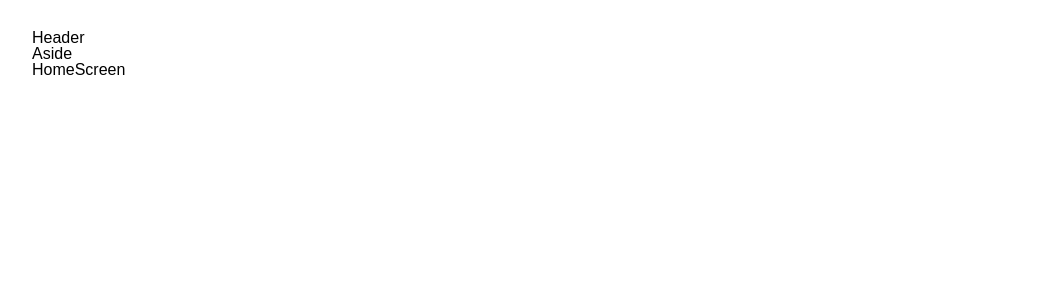
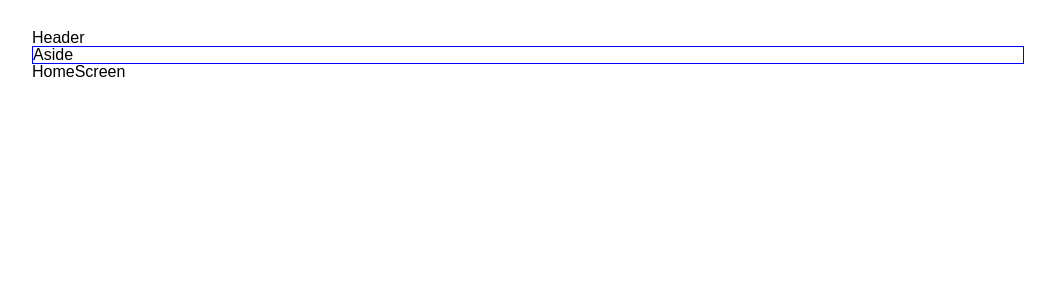
Before and after one commit to StevenACZ/Foxbel-Music, a React (Create React App) app: page / in a window 1280 px wide. Shown: the top 300 px of the page, without its empty margins (112-1167 px from the left). Built offline with nearby package versions, Linux system fonts and the light colour scheme.

Commit message:
improved

```diff
--- a/src/components/layout/aside/Styles.ts
+++ b/src/components/layout/aside/Styles.ts
@@ -1,6 +1,9 @@
 import styled from 'styled-components';
 
 export const AsideStyled = styled.aside`
+  grid-area: aside;
+  border: 1px solid blue;
+
   @media (max-width: 991px) {
     padding: 30px 20px;
   }
```
